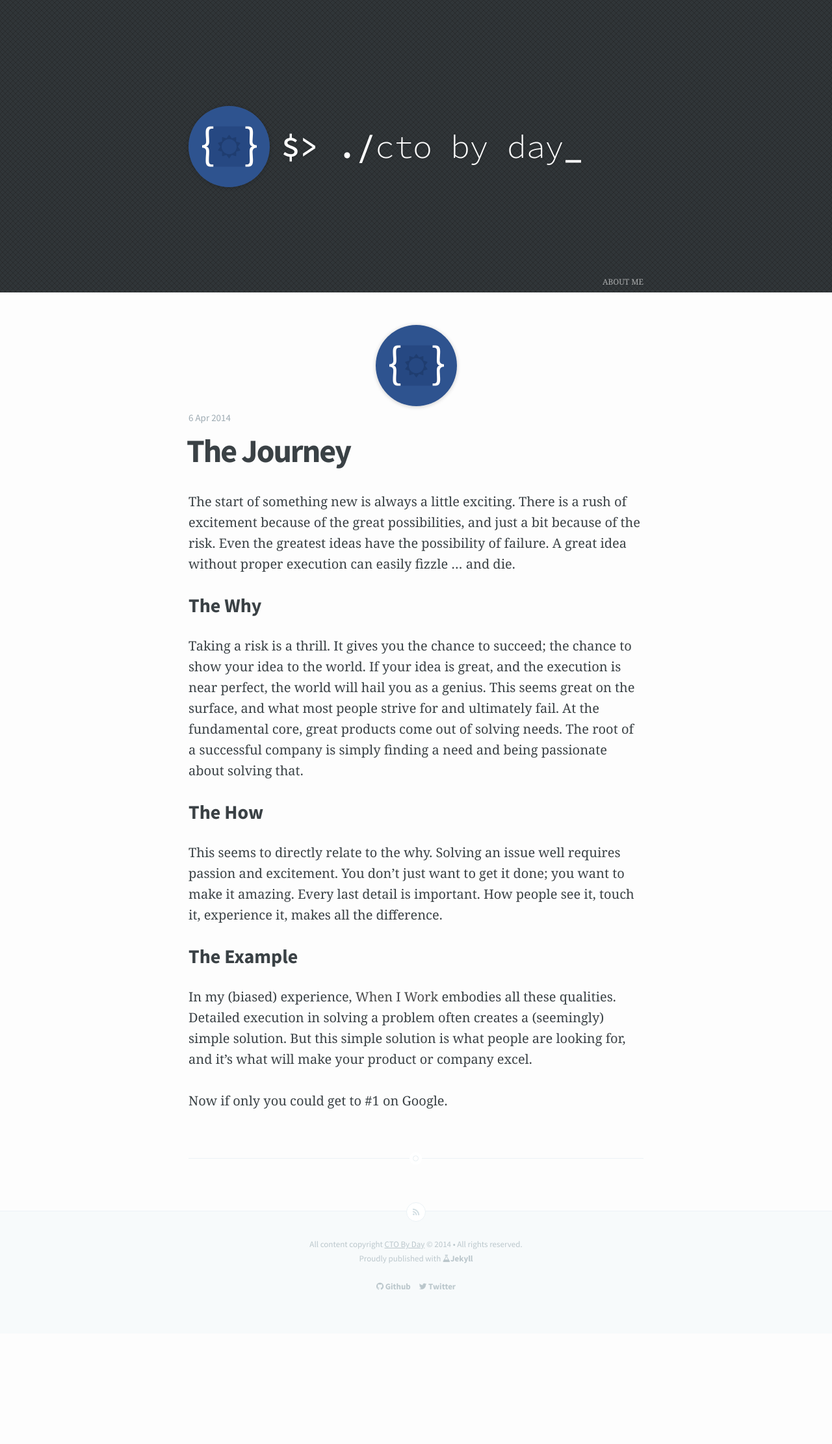
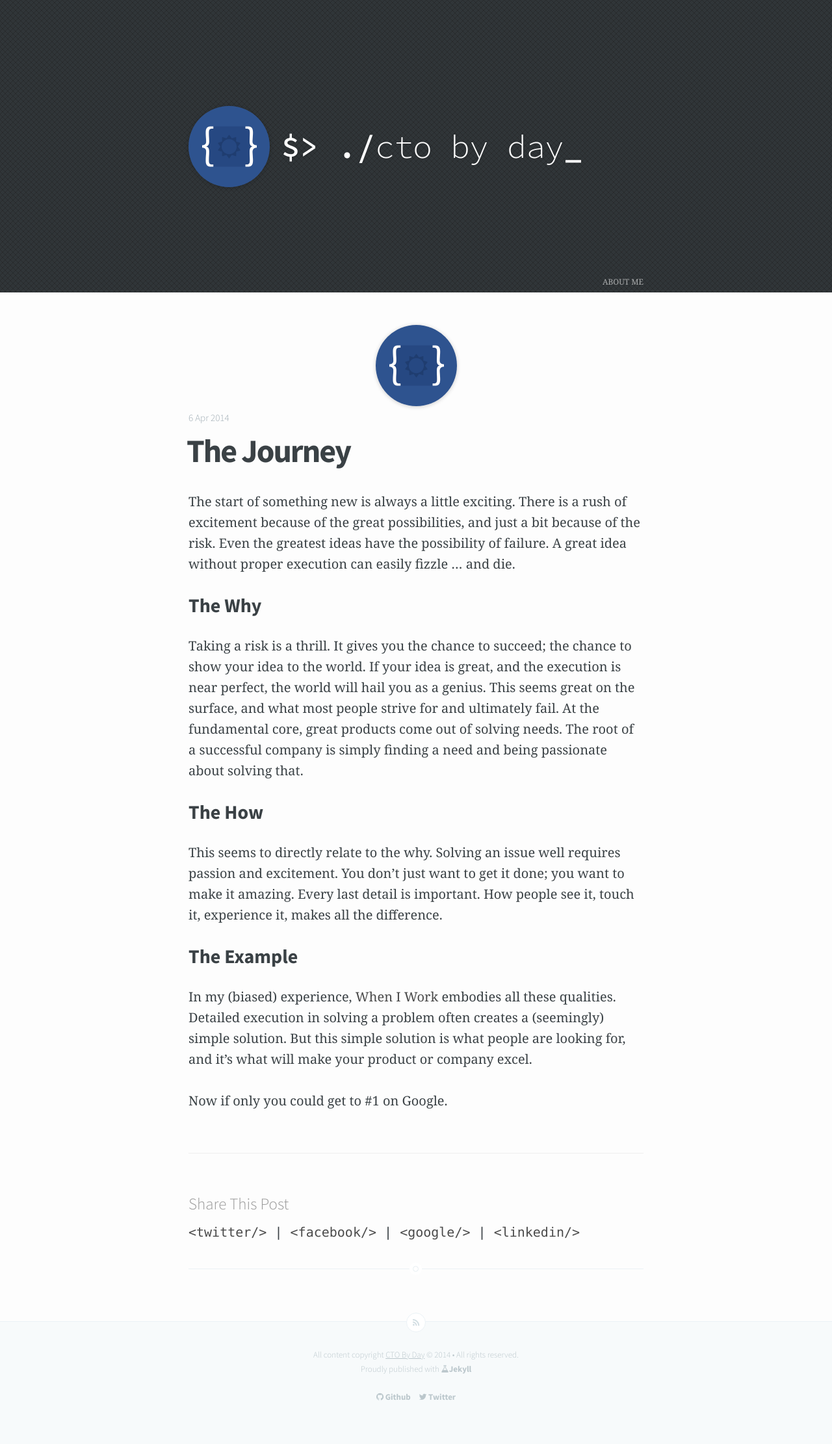
Before and after one commit to dolfelt/blog, a Jekyll site: the page built from _posts/2014-04-06-the-journey.md, in a window 1280 px wide. Shown: the whole page at 65% size. Built offline with Jekyll 4.4.1, drawn with Linux system fonts in a browser that asks for light colours; nearby versions of some CDN libraries; library files that are not in the unit come from our copies; comment, search, counter and statistics services are not loaded; before the commit the page ends 2052 px from its top, so only the background shows below that.

Commit message:
Added general layout improvements and social share buttons.

```diff
--- a/_includes/head.html
+++ b/_includes/head.html
@@ -10,7 +10,7 @@
 
     <link rel="shortcut icon" href="/favicon.ico">
 
-    <link rel="stylesheet" type="text/css" href="//fonts.googleapis.com/css?family=Noto+Serif:400,700,400italic|Source+Sans+Pro:700,400|Source+Code+Pro:300,500" />
+    <link rel="stylesheet" type="text/css" href="//fonts.googleapis.com/css?family=Noto+Serif:400,700,400italic|Source+Sans+Pro:700,400,300|Source+Code+Pro:300,500" />
     <link href="//maxcdn.bootstrapcdn.com/font-awesome/4.2.0/css/font-awesome.min.css" rel="stylesheet">
     <link rel="stylesheet" href="{{ "/css/main.css" | prepend: site.baseurl }}">
 
--- a/_layouts/post.html
+++ b/_layouts/post.html
@@ -17,6 +17,23 @@
     	{{ content }}
   	</section>
 
+    {% assign tagStr = '' %}
+    {% capture url %}{{ site.url }}{{ page.url }}{% endcapture %}
+    {% if page.shortUrl != null %}
+        {% assign url = page.shortUrl %}
+        {% for tag in page.tags %}
+            {% capture tagStr %}{{ tagStr }},{{ tag }}{% endcapture %}
+        {% endfor %}
+    {% endif %}
+    <hr />
+    <h5>Share This Post</h5>
+    <div class="social-share">
+        <a class="social-share-element" id="social-twitter" href="https://twitter.com/intent/tweet?text={{ page.title }}&url={{ url }}&via=dolfelt&hashtags={{ tagStr }}" target="_blank" title="Share this post on Twitter">&lt;twitter/&gt;</a> |
+        <a class="social-share-element" id="social-facebook" href="https://www.facebook.com/sharer/sharer.php?t={{ page.title }}&u={{ url }}" target="_blank" title="Share this post on Facebook">&lt;facebook/&gt;</a> |
+        <a class="social-share-element" id="social-google" href="https://plus.google.com/share?url={{ site.url }}{{ page.url }}" target="_blank" title="Share this post on Google Plus">&lt;google/&gt;</a> |
+        <a class="social-share-element" id="social-linkedin" href="http://www.linkedin.com/shareArticle?mini=true&title={{ page.title }}&url={{ url }}&source=http%3a%2f%2fzhangwenli.com" target="_blank" title="Share this post on LinkedIn">&lt;linkedin/&gt;</a>
+    </div>
+
     {% if page.comments %}
       <div id="disqus_thread"></div>
       <script type="text/javascript">
--- a/_sass/_layout.scss
+++ b/_sass/_layout.scss
@@ -158,10 +158,20 @@
 
 h4 {
     font-size: 3rem;
+
+    + h5 {
+        margin-top: 1.1em;
+    }
 }
 
 h5 {
     font-size: 2.5rem;
+    color: #999;
+    font-weight: 300;
+
+    + p {
+        margin-top: 0;
+    }
 }
 
 h6 {
@@ -562,6 +572,10 @@
 
 .post-meta a:hover {
     text-decoration: underline;
+}
+
+.social-share {
+    font-family: Monaco, "Courier New", monospace;
 }
 
 .user-meta {
```
Also changed, not shown: _posts/2014-04-06-the-journey.md (+1 -1 lines), _posts/2014-04-10-color-svg.md (+1 -1 lines), _posts/2014-11-10-global-ember-alerts.md (+1 -1 lines).
